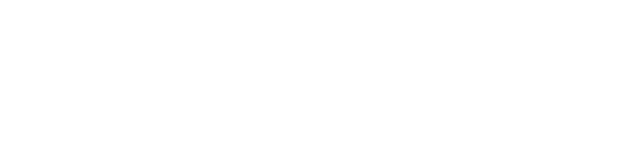
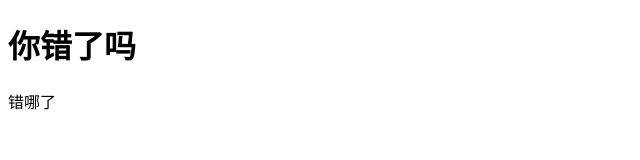
Before and after one commit to misakayu/misakayu.github.io, a plain HTML site: page index.html in a window 1280 px wide. Shown: the whole page, without its empty margins (0-640 px from the left). Drawn offline with Linux system fonts and the light colour scheme.

Commit message:
Update index.html

```diff
--- a/index.html
+++ b/index.html
@@ -2,4 +2,10 @@
 <html lang="zh-cn">
 <head>
     <meta charset="UTF-8">
-    <title>你错了吗？错哪了</title>
+    <title>？？</title>
+</head>
+<body>
+    <h1>你错了吗</h1>
+    <p>错哪了</p>
+</body>
+</html>
```
